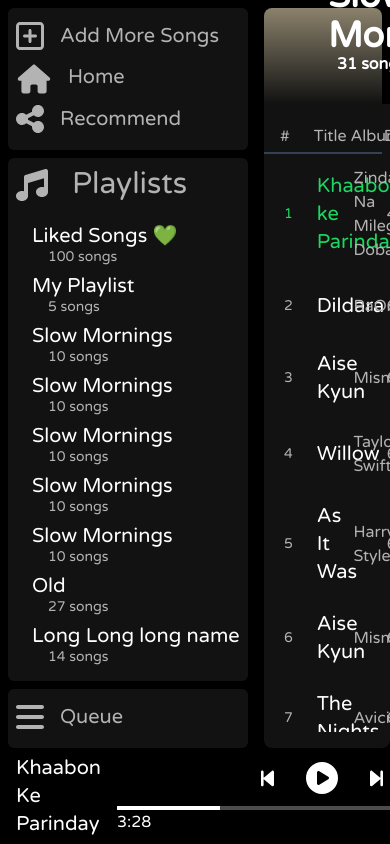
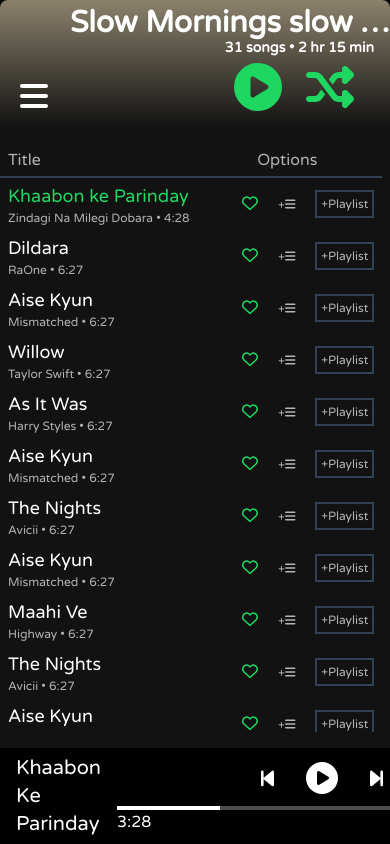
Before and after one commit to rachit-1010/tunein, a React (Create React App) app: page / in a window 390 px wide. Built offline with nearby package versions, Linux system fonts and the light colour scheme.

Commit message:
main panel and top panel works with in the mobile view

```diff
--- a/src/components/LeftSidePanel.jsx
+++ b/src/components/LeftSidePanel.jsx
@@ -11,7 +11,7 @@ import PlaylistList from './PlaylistList';
 export default function LeftSidePanel() {
 	return (
 		// LeftSidePanel
-		<div className="bg-black fixed left-0 top-0 w-64 bottom-24 flex flex-col">
+		<div className="bg-black fixed left-0 top-0 w-64 bottom-24 hidden lg:flex flex-col">
 			{/* First block in LeftSidePanel */}
 			<div className='LeftPanelBlock'>
 				{/* Add more songs button */}
--- a/src/components/MainPanel.jsx
+++ b/src/components/MainPanel.jsx
@@ -4,8 +4,7 @@ import SongItem from "./SongItem";
 export default function MainPanel({ setModalContent, setShowModal }) {
 
 	return (
-		<div className="MainPanel fixed top-24 bottom-24 left-64 right-0 text-color-secondary bg-color-primary py-4  mt-2 ms-2 flex flex-col rounded-b-lg">
-		{/* <div className="MainPanel absolute top-24 bottom-24 left-0 right-0 text-color-secondary bg-color-primary py-4  mt-2 ms-2 flex flex-col rounded-b-lg"> */}
+		<div className="MainPanel absolute top-32 lg:top-24 bottom-24 left-0 lg:left-64 right-0 text-color-secondary bg-color-primary py-4 lg:mt-2 lg:ms-2 flex flex-col lg:rounded-b-lg">
 			<SongListHeader />
 			<div className="overflow-y-scroll ScrollCSS w-full">
 			<SongItem id={1} name={"Khaabon ke Parinday"} album={"Zindagi Na Milegi Dobara"} duration={"4:28"} selected={true} setShowModal={setShowModal} setModalContent={setModalContent}/>
@@ -30,12 +29,12 @@ export default function MainPanel({ setModalContent, setShowModal }) {
 
 function SongListHeader() {
 	return (
-		<div className="flex space-x-4 border-b-2 border-slate-700 px-4 py-1 me-2">
-			<div className="w-8 text-right">#</div>
-			<div className="w-1/3 ps-2">Title</div>
-			<div className="w-1/5">Album</div>
-			<div className="w-20 text-center">Duration</div>
-			<div className="w-4 flex-grow"></div>
+		<div className="flex space-x-1 lg:space-x-4 border-b-2 border-slate-700 lg:px-4 py-1 me-2">
+			<div className="w-8 text-right hidden lg:block">#</div>
+			<div className="w-3/5 lg:w-1/3 ps-1 lg:ps-2">Title</div>
+			<div className="w-1/5 hidden lg:block">Album</div>
+			<div className="w-20 text-center hidden lg:block">Duration</div>
+			<div className="w-4 lg:flex-grow"></div>
 			<div className="text-left w-1/6">Options</div>
 		</div>
 	)
--- a/src/components/ModalCmp.jsx
+++ b/src/components/ModalCmp.jsx
@@ -23,7 +23,7 @@ export default function ModalCmp({content, showModal, setShowModal}) {
 	return (
 		<>
 			{showModal &&
-			<div className="fixed bottom-28 w-full">
+			<div className="fixed bottom-36 lg:bottom-28 w-full">
 				<div className="w-fit mx-auto bg-green-400 z-10 px-3 py-2 border-none rounded-md">
 					{content}
 				</div>
--- a/src/components/SongItem.jsx
+++ b/src/components/SongItem.jsx
@@ -20,26 +20,33 @@ export default function SongItem({ id, name, album, duration, selected, setShowM
 
 	return (
 		<div
-			className={`flex space-x-4 items-center px-4 py-3 rounded-md mx-1 ${isFocused ? 'bg-color-secondary' : ''}`}
+			className={`flex space-x-1 lg:space-x-4 items-center lg:px-4 py-1 lg:py-3 rounded-md lg:mx-1 ${isFocused ? 'lg:bg-color-secondary' : ''}`}
 			onMouseEnter={() => setIsFocused(true)}
 			onMouseLeave={() => setIsFocused(false)}
 		>
-			<div className={`w-8 text-right text-sm ${selected ? 'text-color-highlight' : 'text-color-secondary'}`}>{id}</div>
-			<div className={`w-1/3 text-xl ps-2 ${selected ? 'text-color-highlight' : 'text-color-primary'}`}>{name}</div>
-			<div className="w-1/5">{album}</div>
-			<div className="w-20 text-center">{duration}</div>
-			<div className="flex-grow text-center">
-				{isLiked && <FontAwesomeIcon icon={solidHeart} style={{ color: 'var(--text-color-highlight)'}} className="scale-125 cursor-pointer" onClick={toggleLike}/> }
-				{isFocused && !isLiked && <FontAwesomeIcon icon={regularHeart} style={{ color: 'var(--text-color-highlight)'}} className="hover:scale-125 cursor-pointer" onClick={toggleLike}/> }
+			<div className={`hidden lg:block w-8 text-right text-sm ${selected ? 'text-color-highlight' : 'text-color-secondary'}`}>{id}</div>
+			<div className={`w-3/5 lg:w-1/3 text-lg lg:text-xl ps-1 lg:ps-2 flex flex-col ${selected ? 'text-color-highlight' : 'text-color-primary'}`}>
+				<div>
+					{name}
+				</div>
+				<div className='text-color-secondary text-xs lg:hidden'>
+					{album} • {duration}
+				</div>
 			</div>
-			<div className="text-left flex gap-8 items-center w-1/6">
+			<div className="w-1/5 hidden lg:block">{album}</div>
+			<div className="w-20 text-center hidden lg:block">{duration}</div>
+			<div className="lg:flex-grow text-center">
+				<FontAwesomeIcon icon={solidHeart} style={{ color: 'var(--text-color-highlight)'}} className={`scale-125 cursor-pointer me-2 lg:me-0 ${isLiked ? 'inline' : 'hidden' }`} onClick={toggleLike}/>
+				<FontAwesomeIcon icon={regularHeart} style={{ color: 'var(--text-color-highlight)'}} className={`hover:scale-125 cursor-pointer me-2 lg:me-0 ${ !isLiked ? 'inline' : 'hidden'} ${!isLiked&&isFocused ? 'lg:inline' : 'lg:hidden'}` } onClick={toggleLike}/>
+			</div>
+			<div className="text-left flex gap-8 items-center w-1/6 grow lg:grow-0">
 				<div className="flex gap-3 items-center">
 					<div className="relative inline-block hoverTextStyle">
-						<button className="hover:bg-slate-700 p-1 px-2 rounded-full text-xs " onClick={handleModal}>+<FontAwesomeIcon icon={faBars} /></button>
+						<button className="lg:hover:bg-slate-700 p-1 px-2 rounded-full text-xs " onClick={handleModal}>+<FontAwesomeIcon icon={faBars} /></button>
 					</div>
 
 					<div className="relative inline-block addPlBtn">
-						<button className={`hover:bg-slate-700 p-1 border-2 border-slate-700 text-xs ${isFocused?'':'invisible'}`}>+Playlist</button>
+						<button className={`lg:hover:bg-slate-700 p-1 border-2 border-slate-700 text-xs ${isFocused?'':'lg:invisible'}`}>+Playlist</button>
 						<div className="dropdown-content">
 							<a href="#">My Playlist</a>
 							<a href="#">Slow Mornings</a>
--- a/src/components/TopBar.jsx
+++ b/src/components/TopBar.jsx
@@ -3,31 +3,39 @@ import { FontAwesomeIcon } from "@fortawesome/react-fontawesome";
 import { faCirclePlay } from "@fortawesome/free-solid-svg-icons";
 import { faCirclePause } from "@fortawesome/free-regular-svg-icons";
 import { faShuffle } from "@fortawesome/free-solid-svg-icons";
+import { faBars } from "@fortawesome/free-solid-svg-icons";
 
 export default function TopBar() {
 	return (
-		<div className="top-bar fixed top-0 left-64 right-0 h-24 topbar-bg flex gap-6 text-color-primary items-end pb-4 ps-16 m-2 rounded-t-lg">
-		{/* <div className="top-bar fixed top-0 left-0 right-0 h-24 topbar-bg flex gap-6 text-color-primary items-end pb-4 ps-16 m-2 rounded-t-lg"> */}
+		<>
+			{/* hamburger menu button for mobile view */}
+			<div className="lg:hidden fixed top-20 left-5 z-10 ">
+				<FontAwesomeIcon icon={faBars} size="2x" style={{ color: 'var(--text-color-primary)'}} className="cursor-pointer hover:scale-110 duration-200"/>
+			</div>
+			<div className="top-bar fixed top-0 left-0 lg:left-64 right-0 h-32 lg:h-24 topbar-bg flex flex-col justify-end lg:flex-row gap-2 lg:gap-6 text-color-primary items-end pb-4 ps-16 lg:m-2 rounded-t-lg">
 				{/* Playlist name */}
-			<div>
-				<div className="text-4xl font-bold max-w-1/2">
-					Slow Mornings
+				<div className="max-w-80">
+					<div className="text-3xl lg:text-4xl font-bold whitespace-nowrap overflow-hidden text-ellipsis">
+						Slow Mornings slow slow
 					</div>
-				<div className="font-semibold leading-none text-right mr-4">
+					<div className="font-semibold text-sm lg:text-base leading-none text-right mr-4">
 						31 songs • 2 hr 15 min
 					</div>
 				</div>
+				<div className="mr-6 lg:mr-0">
 					{/* play button */}
-			<FontAwesomeIcon icon={faCirclePlay} size="3x" style={{ color: 'var(--text-color-highlight)' }} className="cursor-pointer hover:scale-110 duration-200"/>
+					<FontAwesomeIcon icon={faCirclePlay} size="3x" style={{ color: 'var(--text-color-highlight)' }} className="cursor-pointer hover:scale-110 duration-200 mx-3"/>
 					{/* Shuffle button */}
-			<FontAwesomeIcon icon={faShuffle} size="3x" style={{ color: 'var(--text-color-highlight)'}} className="cursor-pointer hover:scale-110 duration-200"/>
-			<div className="self-end flex-grow text-right me-8">
-				<button className="text-color-primary p-4 border-2 ">
+					<FontAwesomeIcon icon={faShuffle} size="3x" style={{ color: 'var(--text-color-highlight)'}} className="cursor-pointer hover:scale-110 duration-200 mx-3"/>
+				</div>
+				<div className="self-end flex-grow text-right me-8 hidden lg:block">
+					<button className="text-color-primary p-4 border-2 whitespace-nowrap">
 						Show Video
 					</button>
 				</div>
 
 
 			</div>
+		</>
 	)
 }
```
Lines whose indentation alone changed are shown as unchanged.
